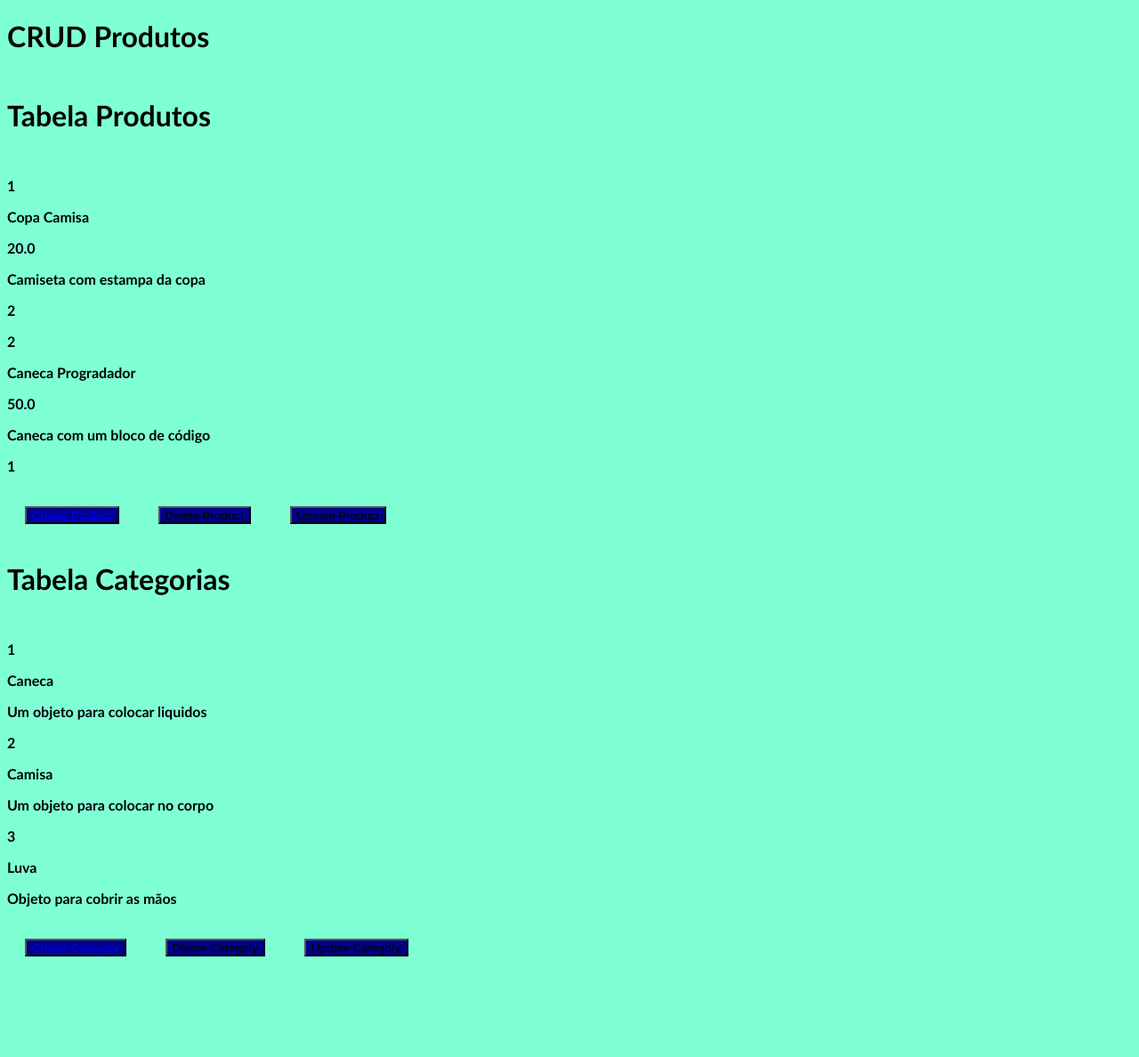
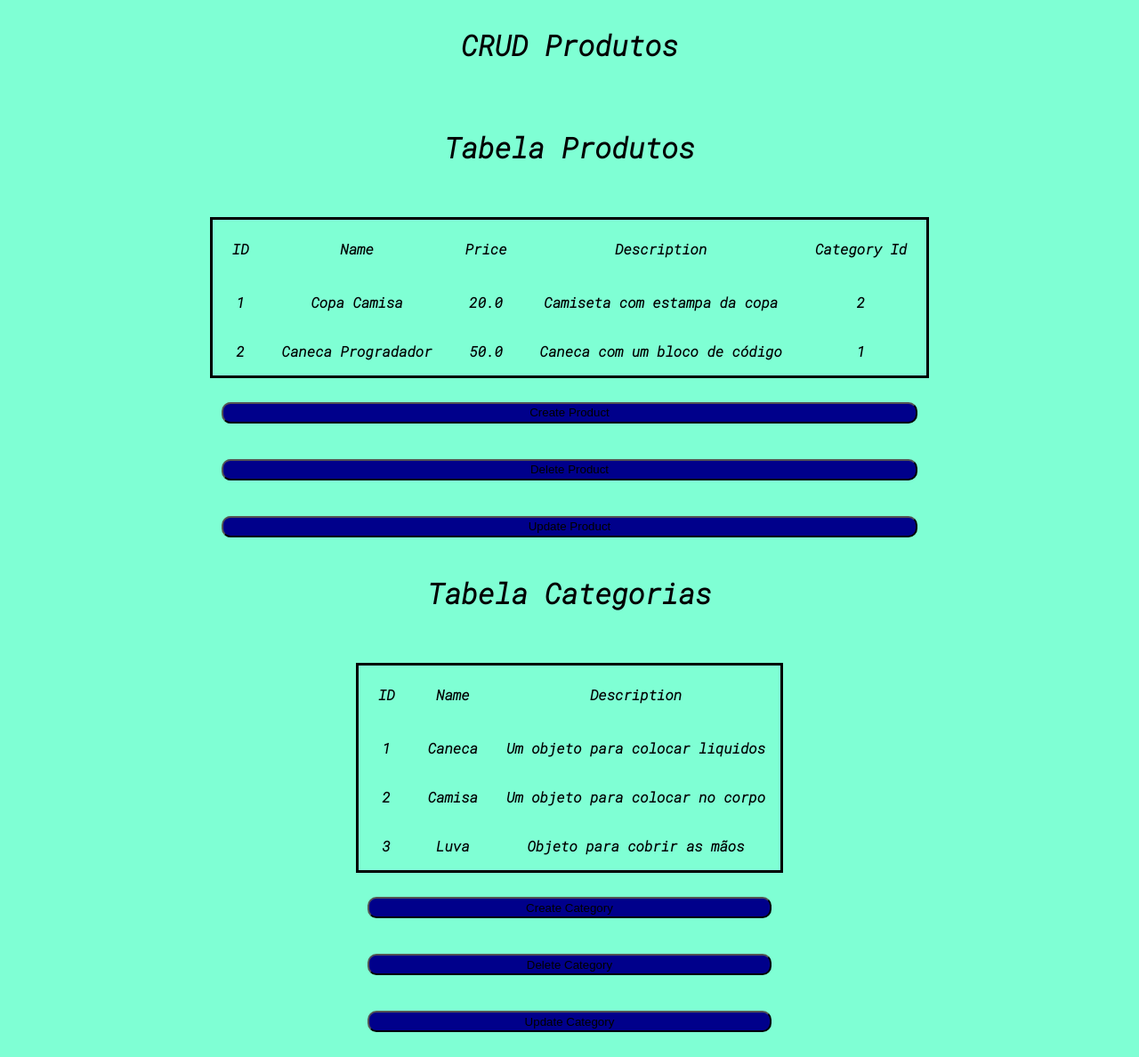
Before and after one commit to RayKST/CRUD-Flask, a Flask app: page / in a window 1280 px wide. Shown: the whole page at 89% size. Before the commit the page ends 1075 px from the top, so only its background shows below. Run offline with Flask 2, Linux system fonts and the light colour scheme; data comes from the database, SQL or seed files in the repository.

Commit message:
style alterations

```diff
--- /dev/null
+++ b/static/index.css
@@ -0,0 +1,14 @@
+table{
+    margin: 10px;
+    outline-style: solid;
+}
+
+th {
+    padding: 20px;
+    text-align: center;
+}
+
+td{
+    padding: 15px;
+    text-align: center;
+}
--- a/static/main.css
+++ b/static/main.css
@@ -2,15 +2,44 @@ body {
     background-color: aquamarine;
     font-size: medium;
     font-weight: bold;
-    font-family: 'Gill Sans', 'Gill Sans MT', Calibri, 'Trebuchet MS', sans-serif;
+    font-family: 'Roboto Mono', monospace;
+    display: grid;
+    align-items: center;
+    justify-content: center;
+    align-content: center;
+    justify-items: center;
+}
+
+div {
+    display: grid;
+    align-content: center;
+    justify-content: center;
+    align-items: center;
 }
 
 h1 {
+    display: flex;
     margin-bottom: 50px;
+    align-items: center;
+    justify-content: center;
+}
+
+a {
+    text-decoration: none;
+    color: black;
 }
 
 button {
+    display: flex;
     margin: 20px;
+    padding: 10px;
     height: 20px;
+    border-radius: 10px;
     background-color: darkblue;
+    justify-content: center;
+    align-items: center;
 }
+
+button:hover {
+    background-color: darkcyan;
+}
--- a/templates/create_categorys.html
+++ b/templates/create_categorys.html
@@ -4,7 +4,11 @@
     <meta charset="UTF-8">
     <meta http-equiv="X-UA-Compatible" content="IE=edge">
     <meta name="viewport" content="width=device-width, initial-scale=1.0">
+    <link rel="preconnect" href="https://fonts.googleapis.com">
+    <link rel="preconnect" href="https://fonts.gstatic.com" crossorigin>
+    <link href="https://fonts.googleapis.com/css2?family=Roboto+Mono:ital,wght@1,300&display=swap" rel="stylesheet">
     <link rel="stylesheet" href="static/main.css">
+    <link rel="stylesheet" href="static/create-pages.css">
     <title>Add Category</title>
 </head>
 
--- a/templates/create_products.html
+++ b/templates/create_products.html
@@ -4,7 +4,11 @@
     <meta charset="UTF-8">
     <meta http-equiv="X-UA-Compatible" content="IE=edge">
     <meta name="viewport" content="width=device-width, initial-scale=1.0">
+    <link rel="preconnect" href="https://fonts.googleapis.com">
+    <link rel="preconnect" href="https://fonts.gstatic.com" crossorigin>
+    <link href="https://fonts.googleapis.com/css2?family=Roboto+Mono:ital,wght@1,300&display=swap" rel="stylesheet">
     <link rel="stylesheet" href="static/main.css">
+    <link rel="stylesheet" href="static/create-pages.css">
     <title>Add Product</title>
 </head>
 
--- a/templates/index.html
+++ b/templates/index.html
@@ -4,7 +4,11 @@
     <meta charset="UTF-8">
     <meta http-equiv="X-UA-Compatible" content="IE=edge">
     <meta name="viewport" content="width=device-width, initial-scale=1.0">
+    <link rel="preconnect" href="https://fonts.googleapis.com">
+    <link rel="preconnect" href="https://fonts.gstatic.com" crossorigin>
+    <link href="https://fonts.googleapis.com/css2?family=Roboto+Mono:ital,wght@1,300&display=swap" rel="stylesheet">
     <link rel="stylesheet" href="static/main.css">
+    <link rel="stylesheet" href="static/index.css">
     <title>Flask Crud</title>
 </head>
 
@@ -13,11 +17,22 @@
     <h1 >CRUD Produtos</h1>
     <div class="data-products">
         <h1> Tabela Produtos</h1>
+        <table>
+            <tr class="table-top">
+                <th>ID</th>
+                <th>Name</th>
+                <th>Price</th>
+                <th>Description</th>
+                <th>Category Id</th>
+            </tr>
                 {% for d in products %}
+                    <tr>
+                    </tr>
                     {% for x in d %}
-                <p> {{ x }} </p>
+                        <td> {{ x }}</td>
                     {% endfor %}
                 {% endfor %}
+        </table>
 
         <button><a href='{{url_for("create_products")}}'>Create Product</a></button>
         <button>Delete Product</button>
@@ -27,11 +42,20 @@
 
     <div class="data-categorys">
         <h1> Tabela Categorias </h1>
+        <table>
+            <tr class="table-top">
+                <th>ID</th>
+                <th>Name</th>
+                <th>Description</th>
+            </tr>
                 {% for d in categorys %}
+                    <tr>
+                    </tr>
                     {% for x in d %}
-                <p> {{ x }} </p>
+                        <td> {{ x }}</td>
                     {% endfor %}
                 {% endfor %}
+        </table>
 
         <button><a href='{{url_for("create_categorys")}}'>Create Category</a></button>
         <button>Delete Category</button>
```
Also changed, not shown: static/create-pages.css (added, +9 -0 lines). Lines whose indentation alone changed are shown as unchanged.
